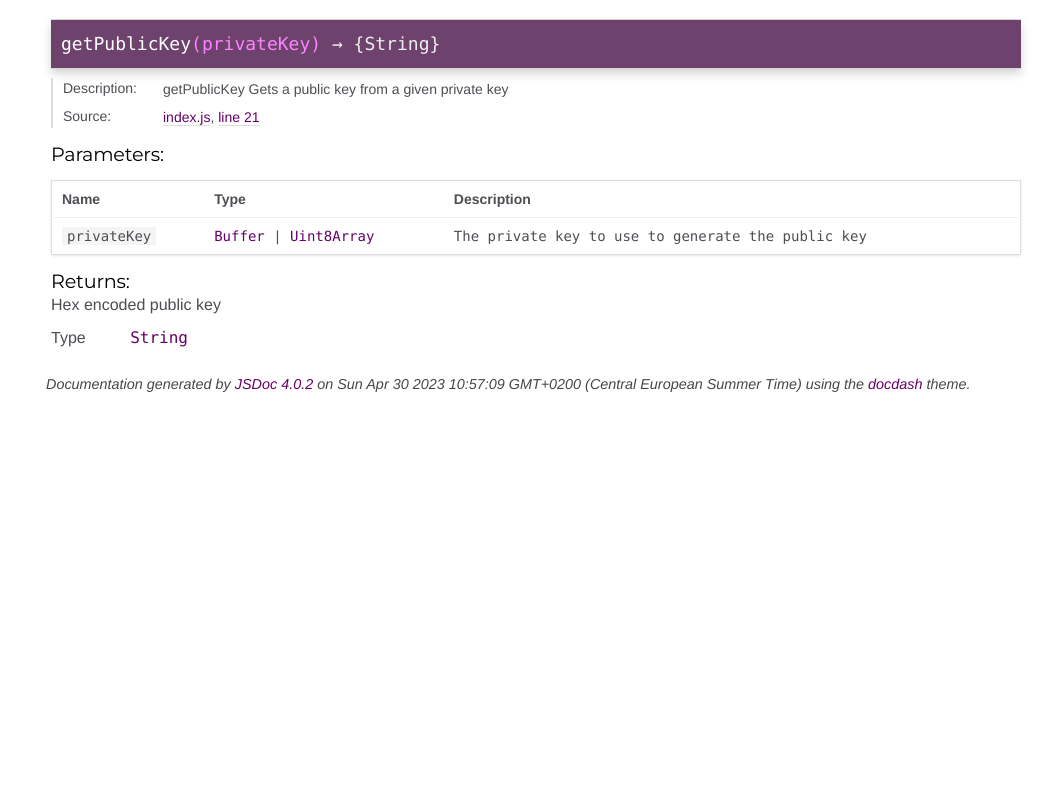
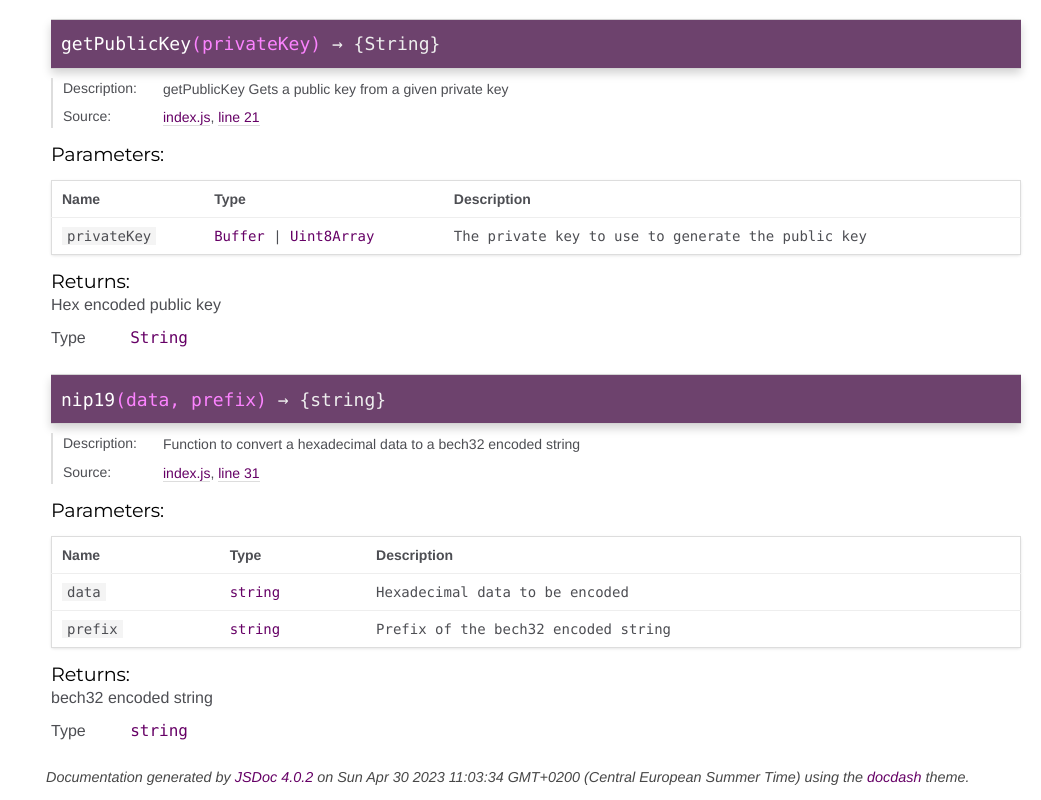
Before and after one commit to melvincarvalho/noskey, a website: page docs/global.html in a window 1280 px wide. Shown: the part 1037-1837 px from the top of the page, without its empty margins (239-1280 px from the left). Before the commit the page ends 1444 px from the top, so only its background shows below. Drawn offline with Linux system fonts and the light colour scheme.

Commit message:
add jsdoc for nip19

```diff
--- a/docs/global.html
+++ b/docs/global.html
@@ -29,7 +29,7 @@
 <nav >
 
 
-    <h2><a href="index.html">Home</a></h2><h3>Global</h3><ul><li><a href="global.html#decodeBytes">decodeBytes</a></li><li><a href="global.html#encodeBytes">encodeBytes</a></li><li><a href="global.html#getPublicKey">getPublicKey</a></li></ul>
+    <h2><a href="index.html">Home</a></h2><h3>Global</h3><ul><li><a href="global.html#decodeBytes">decodeBytes</a></li><li><a href="global.html#encodeBytes">encodeBytes</a></li><li><a href="global.html#getPublicKey">getPublicKey</a></li><li><a href="global.html#nip19">nip19</a></li></ul>
 
 </nav>
 
@@ -146,7 +146,7 @@
 
     <dt class="tag-source">Source:</dt>
     <dd class="tag-source"><ul class="dummy"><li>
-        <a href="index.js.html">index.js</a>, <a href="index.js.html#line63">line 63</a>
+        <a href="index.js.html">index.js</a>, <a href="index.js.html#line68">line 68</a>
     </li></ul></dd>
 
 
@@ -334,7 +334,7 @@
 
     <dt class="tag-source">Source:</dt>
     <dd class="tag-source"><ul class="dummy"><li>
-        <a href="index.js.html">index.js</a>, <a href="index.js.html#line51">line 51</a>
+        <a href="index.js.html">index.js</a>, <a href="index.js.html#line56">line 56</a>
     </li></ul></dd>
 
 
@@ -663,6 +663,188 @@ Gets a public key from a given private key</li></ul></dd>
 
 
 
+    <h4 class="name" id="nip19"><span class="type-signature"></span>nip19<span class="signature">(data, prefix)</span><span class="type-signature"> &rarr; {string}</span></h4>
+
+
+
+
+
+
+<dl class="details">
+
+    <dt class="tag-description">Description:</dt>
+    <dd class="tag-description"><ul class="dummy"><li>Function to convert a hexadecimal data to a bech32 encoded string</li></ul></dd>
+
+
+
+    <dt class="tag-source">Source:</dt>
+    <dd class="tag-source"><ul class="dummy"><li>
+        <a href="index.js.html">index.js</a>, <a href="index.js.html#line31">line 31</a>
+    </li></ul></dd>
+
+
+
+
+
+
+
+
+
+
+
+
+
+
+
+
+
+
+
+
+
+
+
+
+
+
+
+
+
+
+
+</dl>
+
+
+
+
+
+
+
+
+
+
+
+
+
+    <h5 class="h5-parameters">Parameters:</h5>
+
+
+<table class="params">
+    <thead>
+    <tr>
+
+        <th>Name</th>
+
+
+        <th>Type</th>
+
+
+
+
+
+        <th class="last">Description</th>
+    </tr>
+    </thead>
+
+    <tbody>
+
+
+        <tr>
+
+                <td class="name"><code>data</code></td>
+
+
+            <td class="type">
+
+
+<span class="param-type">string</span>
+
+
+
+
+            </td>
+
+
+
+
+
+            <td class="description last">Hexadecimal data to be encoded</td>
+        </tr>
+
+
+
+        <tr>
+
+                <td class="name"><code>prefix</code></td>
+
+
+            <td class="type">
+
+
+<span class="param-type">string</span>
+
+
+
+
+            </td>
+
+
+
+
+
+            <td class="description last">Prefix of the bech32 encoded string</td>
+        </tr>
+
+
+    </tbody>
+</table>
+
+
+
+
+
+
+
+
+
+
+
+
+
+
+
+
+<h5 class="h5-returns">Returns:</h5>
+
+
+<div class="param-desc">
+    bech32 encoded string
+</div>
+
+
+
+<dl class="param-type">
+    <dt>
+        Type
+    </dt>
+    <dd>
+
+<span class="param-type">string</span>
+
+
+
+    </dd>
+</dl>
+
+
+
+
+
+
+
+
+
+
 
 </article>
 
@@ -678,7 +860,7 @@ Gets a public key from a given private key</li></ul></dd>
 <br class="clear">
 
 <footer>
-    Documentation generated by <a href="https://github.com/jsdoc3/jsdoc">JSDoc 4.0.2</a> on Sun Apr 30 2023 10:57:09 GMT+0200 (Central European Summer Time) using the <a href="https://github.com/clenemt/docdash">docdash</a> theme.
+    Documentation generated by <a href="https://github.com/jsdoc3/jsdoc">JSDoc 4.0.2</a> on Sun Apr 30 2023 11:03:34 GMT+0200 (Central European Summer Time) using the <a href="https://github.com/clenemt/docdash">docdash</a> theme.
 </footer>
 
 <script>prettyPrint();</script>
```
Also changed, not shown: docs/index.html (+2 -2 lines), docs/index.js.html (+8 -3 lines), lib/index.js.
